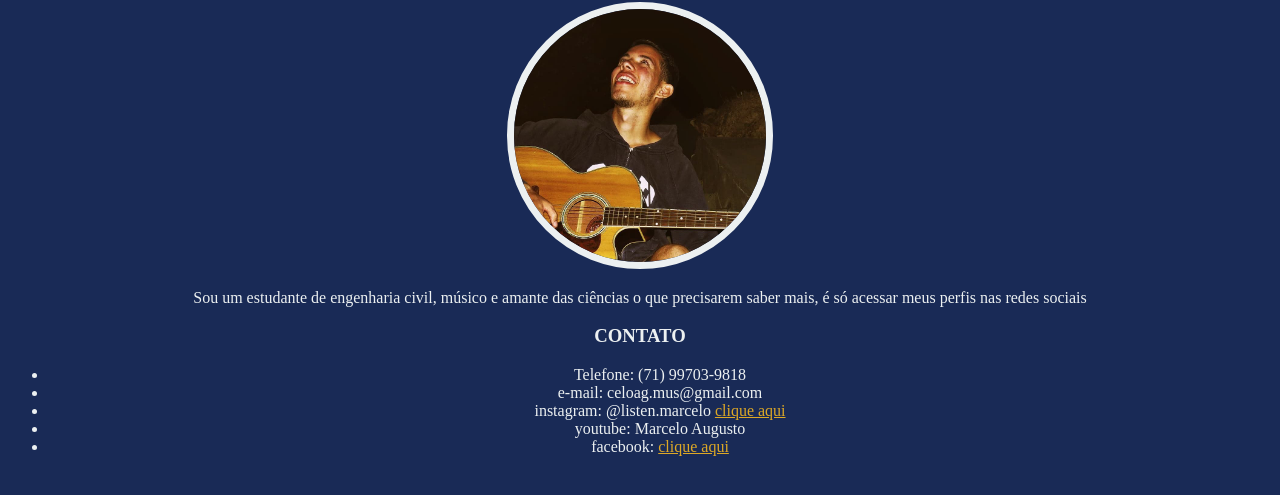
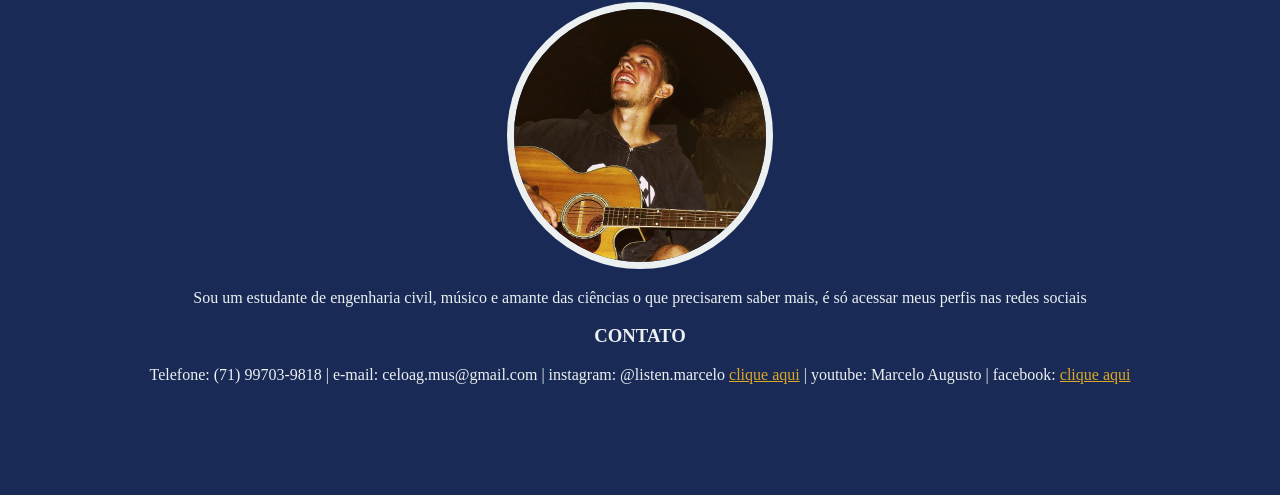
Before and after one commit to listenmarcelo/me, a plain HTML site: page index.html in a window 1280 px wide. Shown: the part 145-640 px from the top of the page. Drawn offline with Linux system fonts and the light colour scheme.

Commit message:
realização da tarefa da #4

```diff
--- a/index.html
+++ b/index.html
@@ -18,11 +18,15 @@
         Sou um estudante de engenharia civil, músico e amante das ciências o que precisarem saber mais, é só acessar meus perfis nas redes sociais
        </p>
        <h3>CONTATO</h3>
-       <ul>
+       <ul class="lista-linha">
            <li>Telefone: (71) 99703-9818</li>
+           <li>|</li>
            <li>e-mail: celoag.mus@gmail.com</li>
+           <li>|</li>
            <li>instagram: @listen.marcelo <a target="_blank" href="httpd://www.instagram.com/listen.marcelo">clique aqui</a></li>
+           <li>|</li>
            <li>youtube: Marcelo Augusto</li>
+           <li>|</li>
            <li>facebook: <a target="_blank" href="https://www.facebook.com/profile.php?id=100003995937660">clique aqui</a></li>
        </ul>
     </header>
--- a/me.css
+++ b/me.css
@@ -17,3 +17,12 @@ body{
 a{
     color:#DDA826
 }
+
+.lista-linha {
+    padding-left: 0;
+    list-style: none;
+}
+
+.lista-linha li{
+    display: inline-block
+}
```
